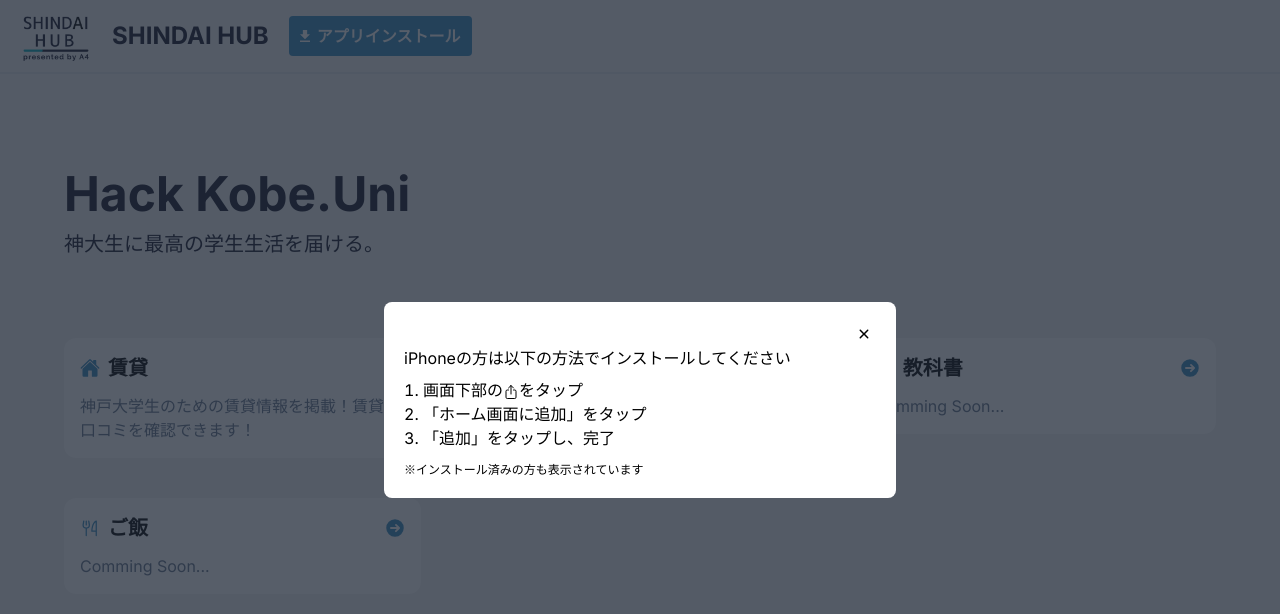
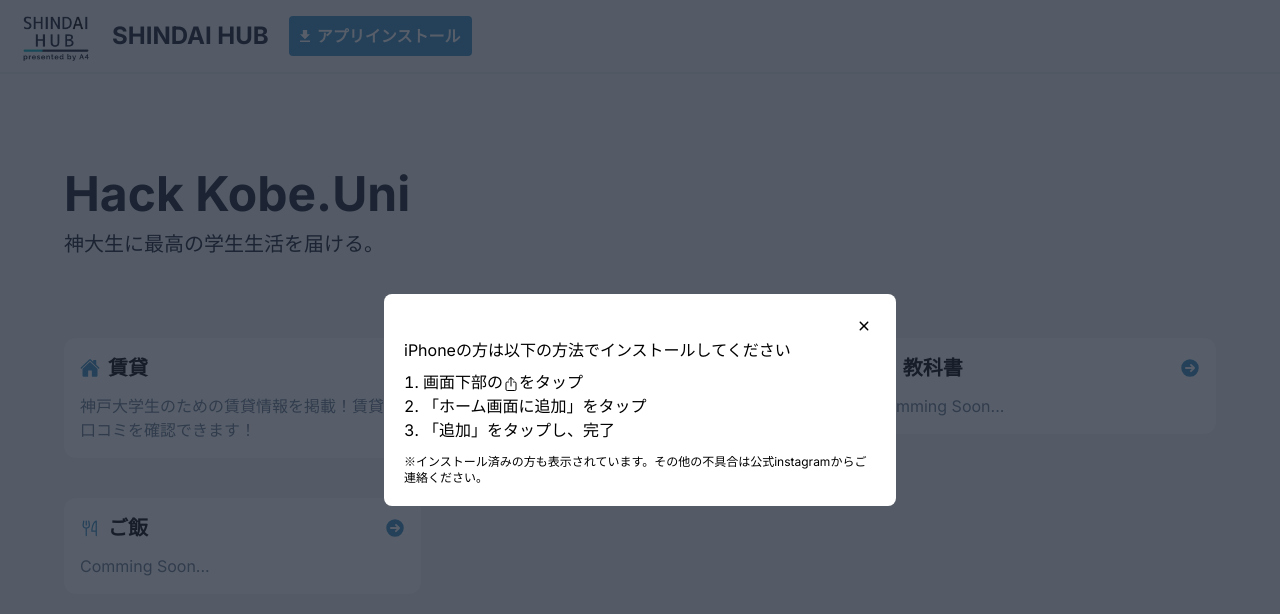
Before and after one commit to A4-dev-team/shindaihub, a Next.js app: page / in a window 1280 px wide. Both pictures are taken after a click on the button "アプリインストール". Shown: the top 614 px of the page. Built offline with nearby package versions, Linux system fonts and the light colour scheme.

Commit message:
微調整

```diff
--- a/components/header.tsx
+++ b/components/header.tsx
@@ -71,7 +71,7 @@ const InstallButton = () => {
                 </ol>
               </div>
               <div className="text-xs">
-                ※インストール済みの方も表示されています
+                ※インストール済みの方も表示されています。その他の不具合は公式instagramからご連絡ください。
               </div>
             </div>
         </div>
```
